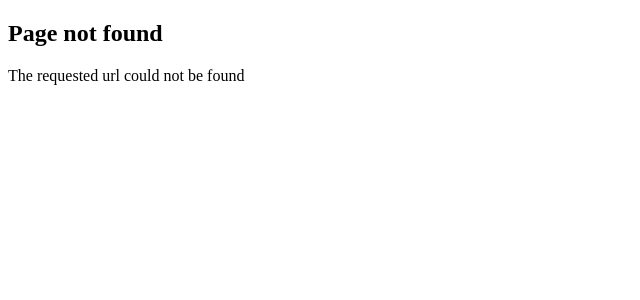
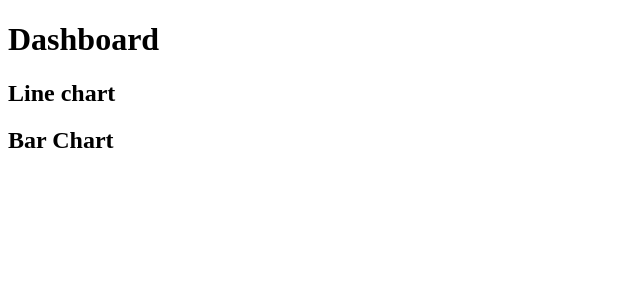
Before and after one commit to immkavin-ranks/routing-demo-nextjs, a Next.js app: page /dashboard in a window 1280 px wide. Before the commit this address had no page. Shown: the top 300 px of the page, without its empty margins (0-640 px from the left). Built offline with nearby package versions, Linux system fonts and the light colour scheme.

Commit message:
file colocation

```diff
--- /dev/null
+++ b/src/app/dashboard/line-chart.tsx
@@ -0,0 +1,3 @@
+export default function LineChart() {
+    return <h2>Line chart</h2>
+}
--- /dev/null
+++ b/src/app/dashboard/page.tsx
@@ -0,0 +1,21 @@
+import LineChart from "./line-chart"
+
+function BarChart () {
+    return <h2>Bar Chart</h2>
+}
+
+// but components are generally kept outside of app directory, so we can move them to src/components
+// example: src/components/line-chart.tsx
+// and src/components/bar-chart.tsx
+// and import them here
+// shadcn also works with this kind of import
+
+export default function Dashboard() {
+    return (
+        <div>
+            <h1>Dashboard</h1>
+            <LineChart />
+            <BarChart />
+        </div>
+    )
+}
```
